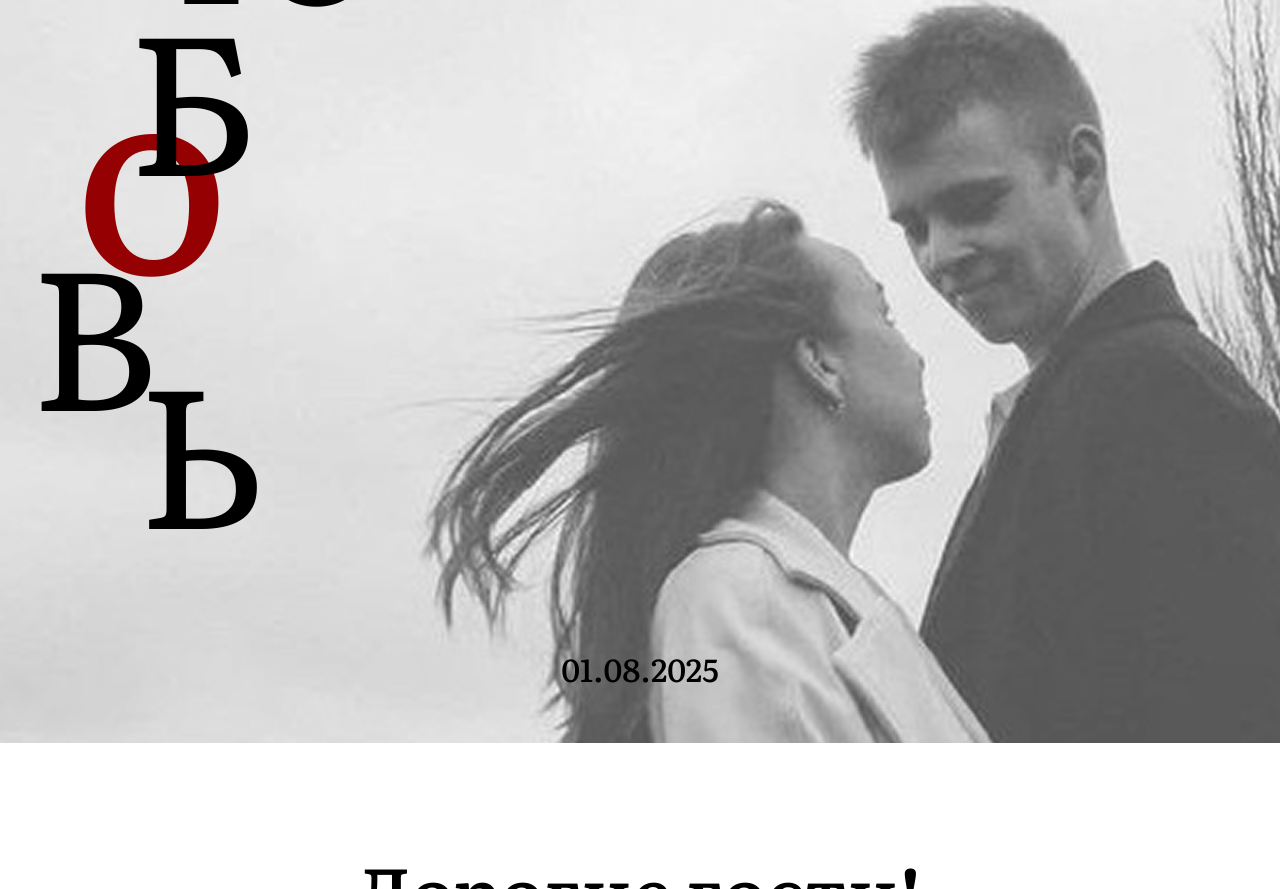
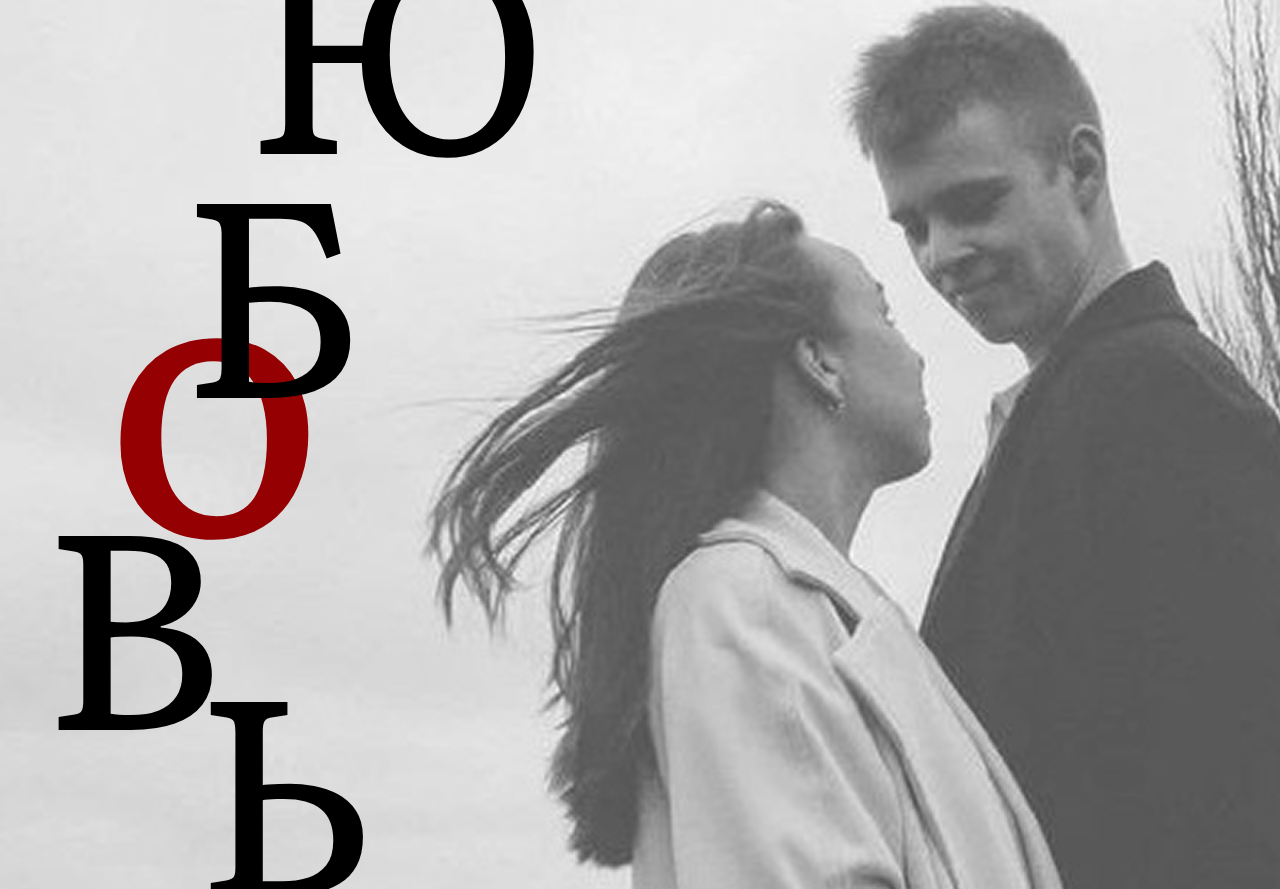
Before and after one commit to marmar200/SiteProjectWedding, a plain HTML site: page index.html in a window 1280 px wide. Shown: the part 359-1248 px from the top of the page. Drawn offline with Linux system fonts and the light colour scheme.

Commit message:
Initial version2

```diff
--- a/css/style.css
+++ b/css/style.css
@@ -32,8 +32,8 @@ html, body {
     display: flex;
     flex-direction: column;
     flex-grow: 1;
-    height: 45em;
-    max-height: 110vw;
+    height: 60em;
+    max-height: 120vw;
     /* width: 40em; */
     width: 100%;
     z-index: 1;
@@ -43,7 +43,7 @@ html, body {
 .preview .imgPreview {
     position: absolute;
     width: 100%;
-    height: 60em;
+    height: 70em;
     background-image: url('../img/backPreview.png');
     background-position: left top;
     background-repeat: no-repeat;
@@ -62,7 +62,7 @@ html, body {
 }
 
 .preview .contentTop .leftSide p {
-    font-size: 8em;
+    font-size: 11.3em;
     line-height: 0.8;
     position: relative;
     z-index: 1;
@@ -103,7 +103,7 @@ html, body {
 
 .preview .contentTop .rightSide {
     display: flex;
-    padding-left: 20em;
+    padding-left: 13em;
     padding-top: 2em;
     gap: 3em;
 }
@@ -111,13 +111,13 @@ html, body {
 .preview .contentTop .rightSide p {
     text-align: center;
     text-transform: uppercase;
-    font-size: 1.3em;
+    font-size: 1.7em;
     font-weight: 500;
     line-height: 1.2;
 }
 
 .preview .contentTop .rightSide img {
-    width: 7em;
+    width: 11em;
     height: fit-content;
 }
 
@@ -126,9 +126,9 @@ html, body {
     z-index: 1;
     flex: 0 0 auto;
     text-align: center;
-    font-size: 1.3em;
+    font-size: 1.7em;
     font-weight: 500;
-    padding: 2em;
+    padding-bottom: 1em;
     background-color: #FFFFFF4D;
 }
 
```
